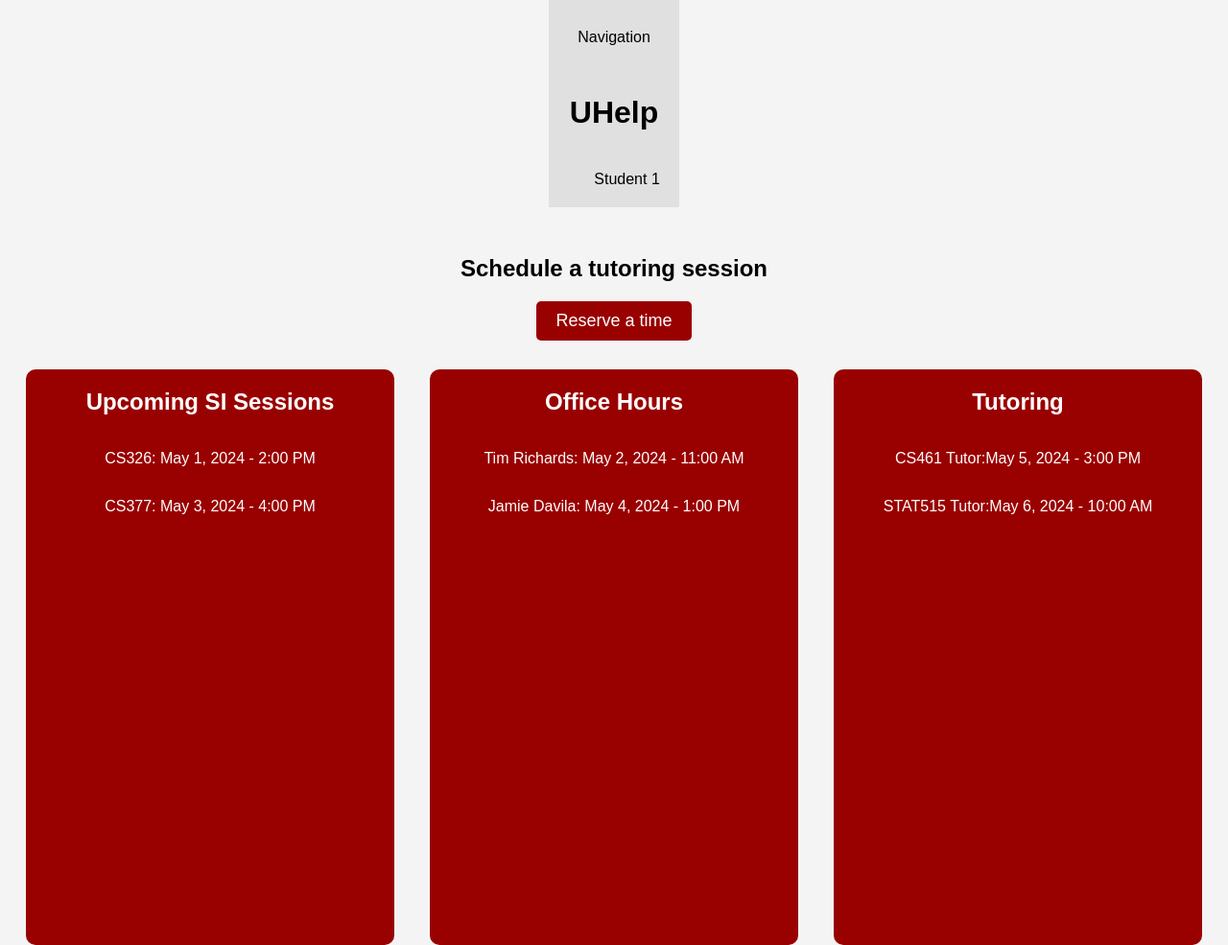
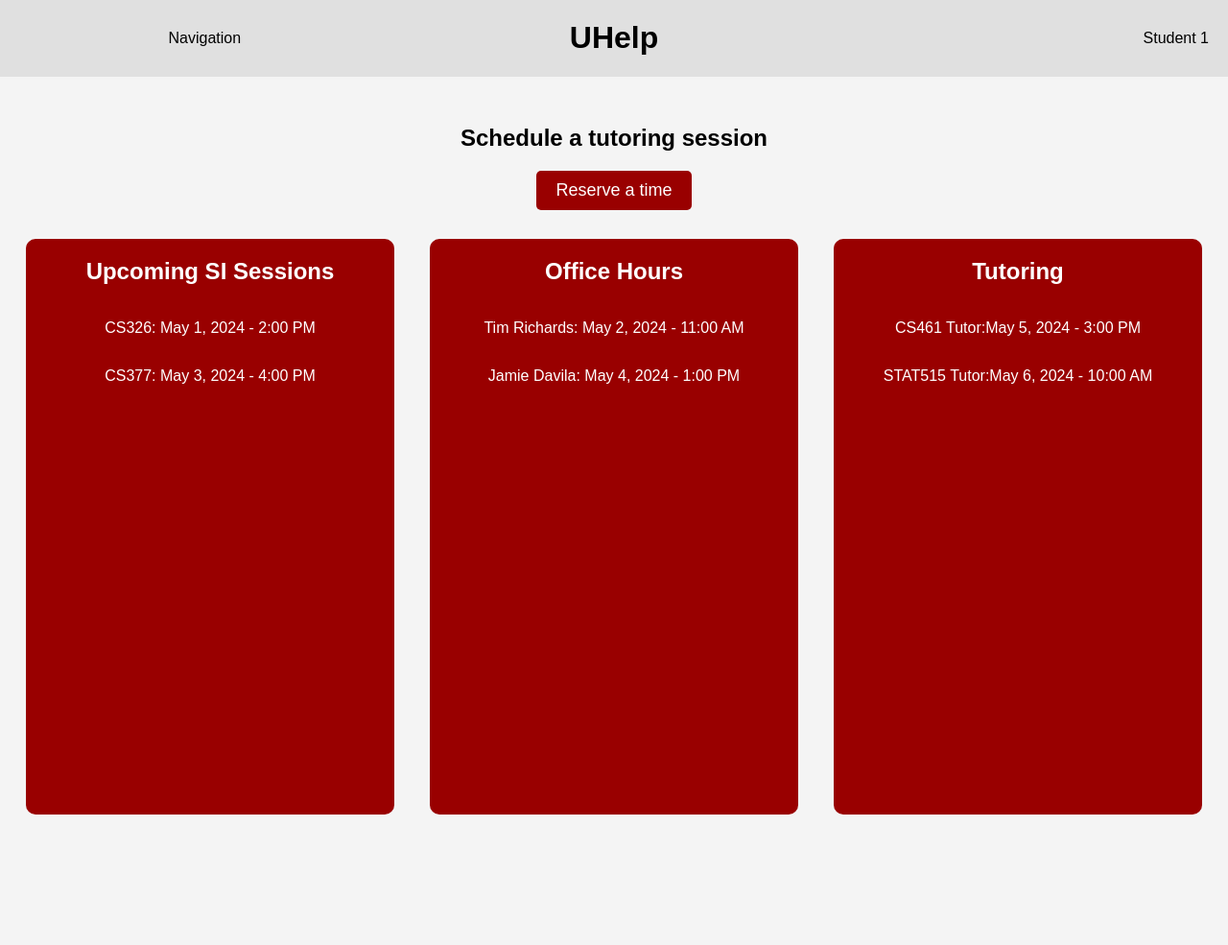
Before and after one commit to mattheusferr/326Team22, a website with bundled scripts: page src/client/uHelp.html in a window 1280 px wide. Shown: the whole page at 96% size. After the commit the page ends 859 px from the top, so only its background shows below. Built offline with nearby package versions, Linux system fonts and the light colour scheme; a script that the page names is missing.

Commit message:
uhelp css improvement

```diff
--- a/src/client/uHelpstyle.css
+++ b/src/client/uHelpstyle.css
@@ -31,8 +31,6 @@ body {
     justify-content: flex-end;
 }
 
-<<<<<<< HEAD
-=======
 .content {
     display: flex;
     justify-content: space-between;
@@ -71,7 +69,6 @@ body {
     }
 }
 
->>>>>>> origin/main
 .header-strip {
     display: flex;
     justify-content: space-between;
```
